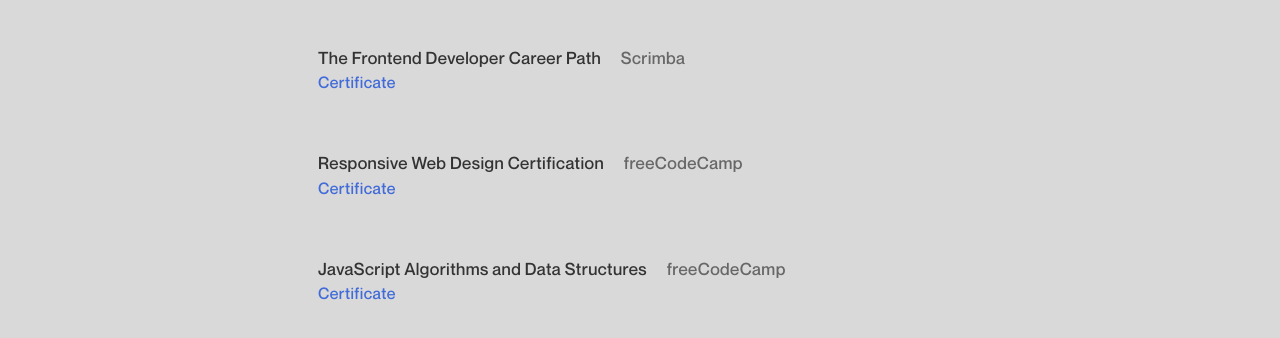
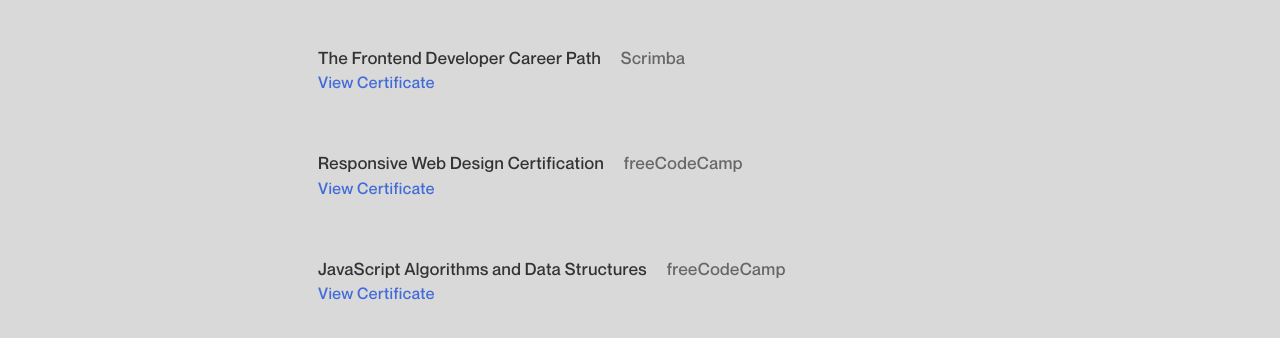
Before and after one commit to jeffersonbalde/jeffersonbalde.me, a Next.js app: page /about in a window 1280 px wide. Shown: the part 1245-1583 px from the top of the page. Built offline with nearby package versions, Linux system fonts and the light colour scheme.

Commit message:
adding certificate links

```diff
--- a/app/about/page.tsx
+++ b/app/about/page.tsx
@@ -69,17 +69,31 @@
           <div className='text-grey mt-14'>
             <p className='text-black md:text-[17px]'>The Frontend Developer Career Path <span className='ml-4 text-grey hidden sm:inline'>Scrimba</span> </p>
             <p className='sm:hidden'>Scrimba</p>
-            <p className=' text-blue'>Certificate</p>
+            <Link
+              href="https://scrimba.com/certificate/uv7kbPhq/gfrontend"
+              target="_blank" rel="noreferrer"
+            >
+              <p className=' text-blue'>View Certificate</p>
+            </Link>
           </div>
           <div className='text-grey mt-14'>
             <p className='text-black md:text-[17px]'>Responsive Web Design Certification <span className='ml-4 text-grey hidden sm:inline'>freeCodeCamp</span> </p>
             <p className='sm:hidden'>freeCodeCamp</p>
-            <p className=' text-blue'>Certificate</p>
+            <Link
+              href="https://www.freecodecamp.org/certification/jeffersonbalde/responsive-web-design"
+              target="_blank" rel="noreferrer"
+            >
+              <p className=' text-blue'>View Certificate</p>
+            </Link>
           </div>
           <div className='text-grey mt-14'>
             <p className='text-black md:text-[17px]'>JavaScript Algorithms and Data Structures <span className='ml-4 text-grey hidden sm:inline'>freeCodeCamp</span> </p>
             <p className='sm:hidden'>freeCodeCamp</p>
-            <p className=' text-blue'>Certificate</p>
+            <Link
+              href="https://www.freecodecamp.org/certification/jeffersonbalde/javascript-algorithms-and-data-structures"
+              target="_blank" rel="noreferrer"
+            >
+              <p className=' text-blue'>View Certificate</p></Link>
           </div>
         </div>
       </div>
```
